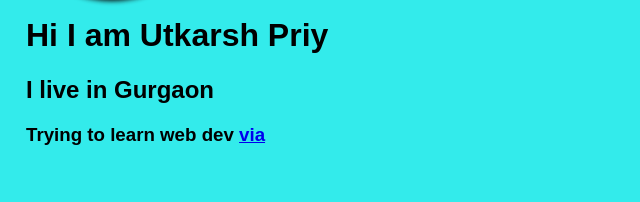
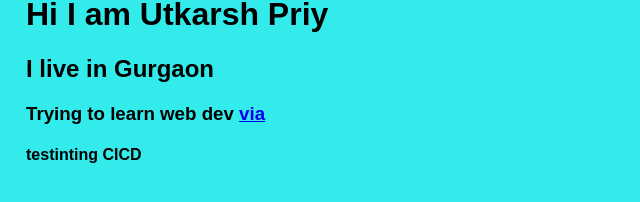
Before and after one commit to UtkarshPriy/UtkarshPriy, a plain HTML site: page index.html in a window 1280 px wide. Shown: the part 430-632 px from the top of the page, without its empty margins (0-640 px from the left). Drawn offline with Linux system fonts and the light colour scheme.

Commit message:
cicd commit

```diff
--- a/index.html
+++ b/index.html
@@ -18,6 +18,7 @@
                 <h1>Hi I am Utkarsh Priy</h1>
                 <h2>I live in Gurgaon</h2>
                 <h3>Trying to learn web dev <a href="https://www.youtube.com/watch?v=E8cl_8ktp9M&list=PLzvhQUIpvvug-c-bExl_xFcopeQi_sa29&index=1">via</a> </h3>
+                <h4>testinting CICD</h4>
             </div>
         </header>
     </body>
```
